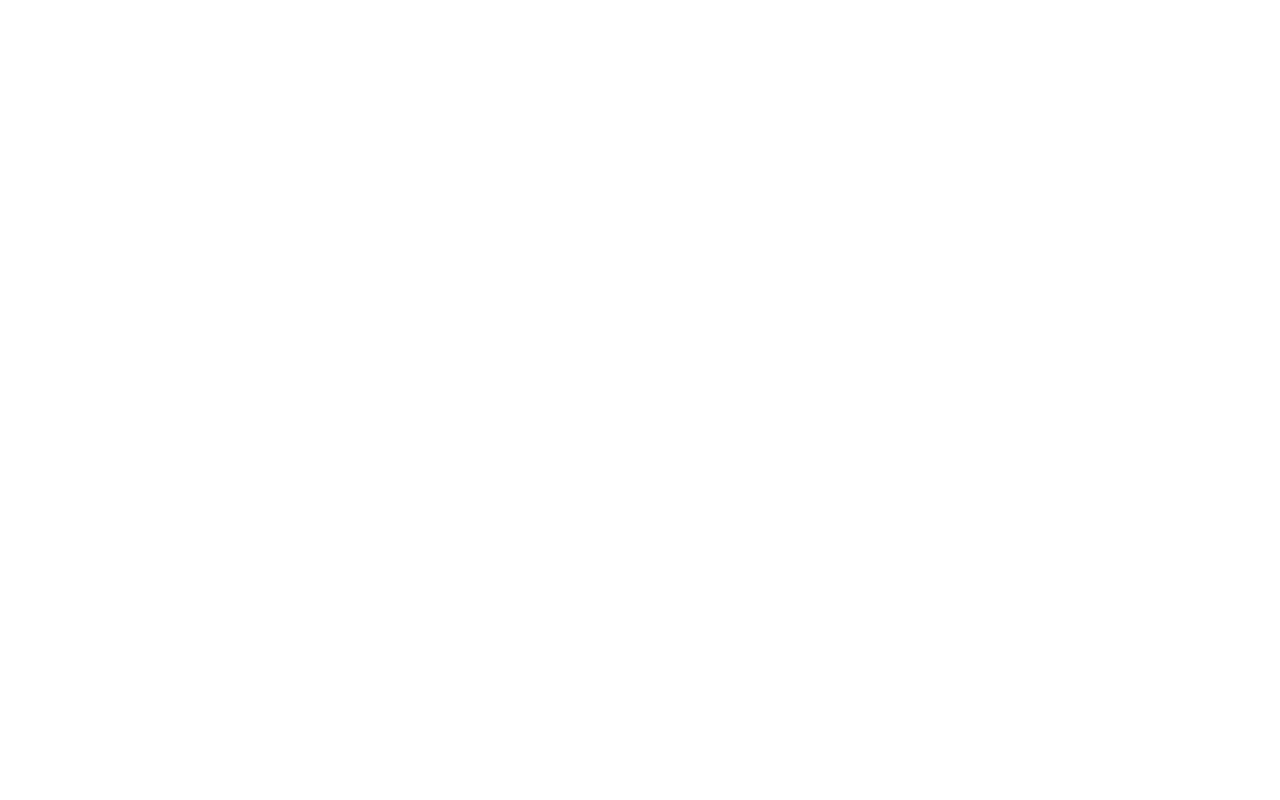
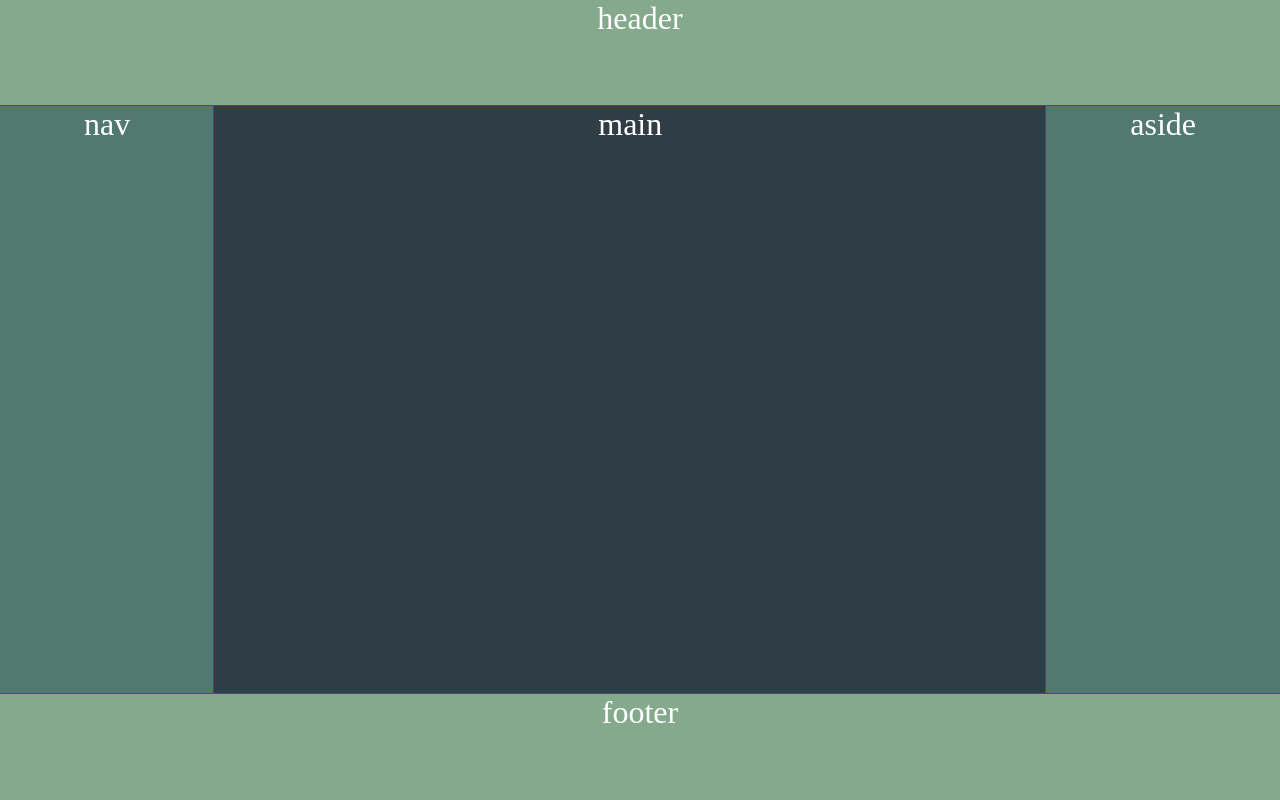
Before and after one commit to LiamPete/Holy-Grail, a plain HTML site: page index.html in a window 1280 px wide. Drawn offline with Linux system fonts and the light colour scheme.

Commit message:
New Changes

```diff
--- a/index.html
+++ b/index.html
@@ -3,9 +3,17 @@
 <head>
     <meta charset="UTF-8">
     <meta name="viewport" content="width=device-width, initial-scale=1.0">
-    <title>Document</title>
+    <title>UNLV Holy Grail</title>
+    <link rel="stylesheet" href="./style.css">
 </head>
 <body>
+    <div class="container">
+        <header>header</header>
+        <nav>nav</nav>
+        <main>main</main>
+        <aside>aside</aside>
+        <footer>footer</footer>
+    </div>
 
 </body>
 </html>
--- a/style.css
+++ b/style.css
@@ -0,0 +1,53 @@
+.container *{
+    outline: 1px solid red;
+}
+
+body{
+    margin: 0;
+}
+
+.container{
+    background: red;
+    height: 100vh;
+    color: white;
+    font-size: 2em;
+    text-align: center;
+    display: flex;
+    flex-direction: column;
+}
+
+header, footer{
+    background: #84a98c;
+    flex-grow: 1;
+}
+
+nav, aside {
+    background: #52796f;
+    flex-grow: 2;
+}
+
+main {
+    background: #2f3e46;
+    /* flex-grow:15 ; */
+    min-height: 65vh;
+}
+
+@media (min-width: 600px) {
+   /* * {
+        display: none;
+    } */
+
+    .container{
+        flex-direction: row;
+        flex-wrap: wrap;
+    }
+
+    header, footer {
+        width: 100%;
+    }
+
+    main{
+        width: 65%;
+        /* width: 65vw; */
+    }
+}
```
